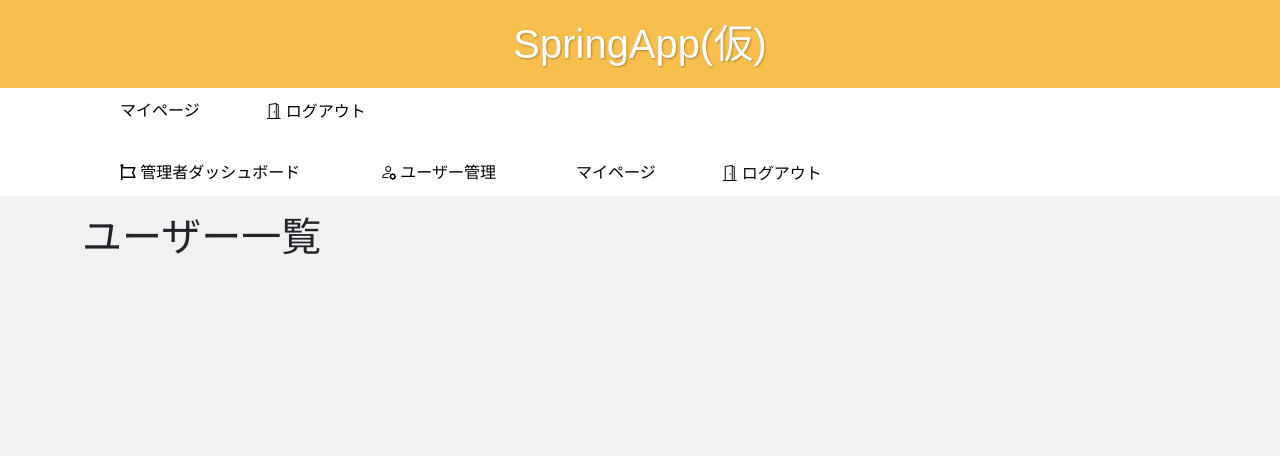
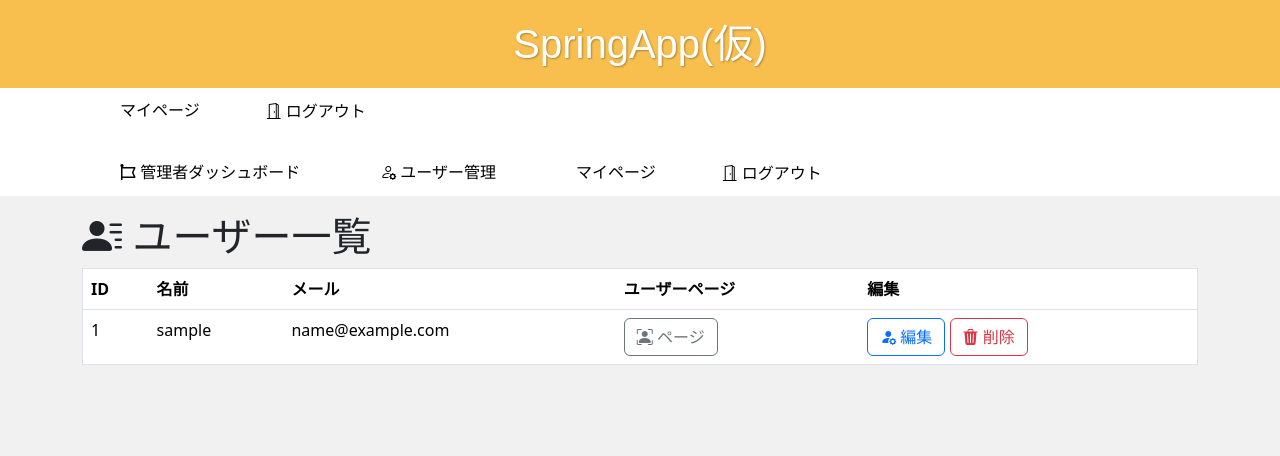
Before and after one commit to Kento103/springprofilewebapp, a Spring Boot app: page /users in a window 1280 px wide. Shown: the top 456 px of the page. Run offline with Spring Boot 4, Linux system fonts and the light colour scheme; the visitor is signed in with stand-in values (Sample User, id 1); some of the project's set-up classes (security, data sources, template engines, error pages and the like) are left out, and stand-ins take their place; some libraries are stand-ins or nearby versions; some web fonts are replaced.

Commit message:
ユーザー一覧の作成(add)
ユーザー一覧機能を実装した。ページ機能は仕組みのみ実装済みで後日実装する。

```diff
--- a/src/main/java/com/kento/springprofilewebapp/controller/UserController.java
+++ b/src/main/java/com/kento/springprofilewebapp/controller/UserController.java
@@ -1,10 +1,13 @@
 package com.kento.springprofilewebapp.controller;
 
 import org.springframework.web.bind.annotation.RequestMapping;
+import org.springframework.web.bind.annotation.RequestParam;
+
 import com.kento.springprofilewebapp.model.Users;
 import com.kento.springprofilewebapp.service.UserService;
 
 import lombok.RequiredArgsConstructor;
+
 import org.springframework.security.core.annotation.AuthenticationPrincipal;
 import org.springframework.stereotype.Controller;
 import org.springframework.ui.Model;
@@ -15,11 +18,11 @@ import org.springframework.web.bind.annotation.PathVariable;
 import org.springframework.web.bind.annotation.PostMapping;
 
 
-@Controller
-@RequestMapping("/users")
-@RequiredArgsConstructor
+@Controller // これは！コントローラ！！！
+@RequestMapping("/users")  // マッピング！
+@RequiredArgsConstructor // コンストラクタを自動で入れてくれる物！
 public class UserController {
-    private final UserService userService;
+    private final UserService userService; // 定数にしておくよ！
 
     // 各ユーザーページを表示する
     @GetMapping("/{id}")
@@ -71,9 +74,20 @@ public class UserController {
             }
         }
 
-    // ユーザーリスト一覧
+    // ユーザーリスト一覧(ここは、usersのルートで表示したいので、@GetMappingの)引数は入れない！
+    // そのうち抹消対象
     @GetMapping
-    public String userList() {
+    public String userList(Model model) {
+        model.addAttribute("users", userService.getallUsers());
+        return "userlist";
+    }
+
+    // ユーザーを指定したページから5件だけ取得する
+    @GetMapping("/list")
+    public String getUsers(
+            @RequestParam(defaultValue = "0") int page, // URL?page=0でページを取得できる,defaultValueで指定しなかったときの初期値を指定できる。
+            Model model) { // 取得したものを入れる用のもの
+        model.addAttribute("users", userService.getLimitedUsers(page, 5)); // page:ページ数 size：いくつ取得するか
         return "userlist";
     }
 }
--- a/src/main/java/com/kento/springprofilewebapp/model/Users.java
+++ b/src/main/java/com/kento/springprofilewebapp/model/Users.java
@@ -25,7 +25,7 @@ import lombok.NoArgsConstructor;
 
 // DTO (Data Transfer Object)
 // データベースのテーブルに対応するエンティティを作成する。
-@Entity
+@Entity // エンティティだよ
 @Table(name = "users") // テーブル名を設定するためのアノテーション
 @NoArgsConstructor // デフォルトで引数なしのコンストラクタを自動生成する
 @AllArgsConstructor // すべてのフィールドを引数に受け取るコンストラクタを自動生成できる
--- a/src/main/java/com/kento/springprofilewebapp/repository/UserRepository.java
+++ b/src/main/java/com/kento/springprofilewebapp/repository/UserRepository.java
@@ -2,12 +2,16 @@ package com.kento.springprofilewebapp.repository;
 
 import java.util.Optional;
 
+import org.springframework.data.domain.Page;
+import org.springframework.data.domain.Pageable;
 import org.springframework.data.jpa.repository.JpaRepository;
 
 import com.kento.springprofilewebapp.model.Users;
 
 public interface UserRepository extends JpaRepository<Users, Integer>{
     Optional<Users> findByEmail(String email); // カスタムメゾット、メールアドレスで検索
+
+    Page<Users> findAll(Pageable pageable); // ユーザー一覧の件数を制限して取得する
 }
 
 /*
--- a/src/main/java/com/kento/springprofilewebapp/service/UserService.java
+++ b/src/main/java/com/kento/springprofilewebapp/service/UserService.java
@@ -3,6 +3,7 @@ package com.kento.springprofilewebapp.service;
 import java.util.List;
 
 import org.springframework.beans.factory.annotation.Autowired;
+import org.springframework.data.domain.PageRequest;
 import org.springframework.security.crypto.password.PasswordEncoder;
 import org.springframework.stereotype.Service;
 
@@ -47,4 +48,9 @@ public class UserService {
             })
             .orElseThrow(() -> new RuntimeException("ユーザーが見つかりません")); // 該当するユーザーが三つからない場合はこのエラーに遷移する
     }
+
+    // 最初の5件を取得する
+    public List<Users> getLimitedUsers(int page, int size) {
+        return userRepository.findAll(PageRequest.of(page, size)).getContent(); // 最初のページの5件を取得する
+    }
 }
--- a/src/main/resources/templates/userlist.html
+++ b/src/main/resources/templates/userlist.html
@@ -7,7 +7,32 @@
 <body>
     <header th:replace="~{base/layout::header}"></header>
     <div th:fragment="~{base/layout::maincontent}" class="main-content container-md">
-        <h1>ユーザー一覧</h1>
+        <h1><i class="bi bi-person-lines-fill"></i> ユーザー一覧</h1>
+        <table border="1" class="table">
+            <thead>
+                <tr>
+                    <th scope="col">ID</th>
+                    <th scope="col">名前</th>
+                    <th scope="col">メール</th>
+                    <th scope="col">ユーザーページ</th>
+                    <!-- 管理者専用で表示するボタン -->
+                    <th scope="col" sec:authorize="hasRole('ROLE_ADMIN')">編集</th>
+                </tr>
+            </thead>
+            <tbody>
+                <tr th:each="user : ${users}">
+                    <td th:text="${user.id}"></td>
+                    <td th:text="${user.username}"></td>
+                    <td th:text="${user.email}"></td>
+                    <td><a th:href="@{/users/{id}(id=${user.id})}"><button type="button" class="btn btn-outline-secondary"><i class="bi bi-person-bounding-box"></i> ページ</button></a></td>
+                    <!-- 管理者専用で表示するボタン -->
+                    <td sec:authorize="hasRole('ROLE_ADMIN')">
+                        <a th:href="@{/users/{id}/edit(id=${user.id})}"><button type="button" class="btn btn-outline-primary"><i class="bi bi-person-fill-gear"></i> 編集</button></a>
+                        <a href=""><button type="button" class="btn btn-outline-danger"><i class="bi bi-trash3-fill"></i> 削除</button></a>
+                    </td>
+                </tr>
+            </tbody>
+        </table>
     </div>
 </body>
 </html>
```
Also changed, not shown: src/main/java/com/kento/springprofilewebapp/service/CustomUserDetailsService.java (+8 -0 lines).
